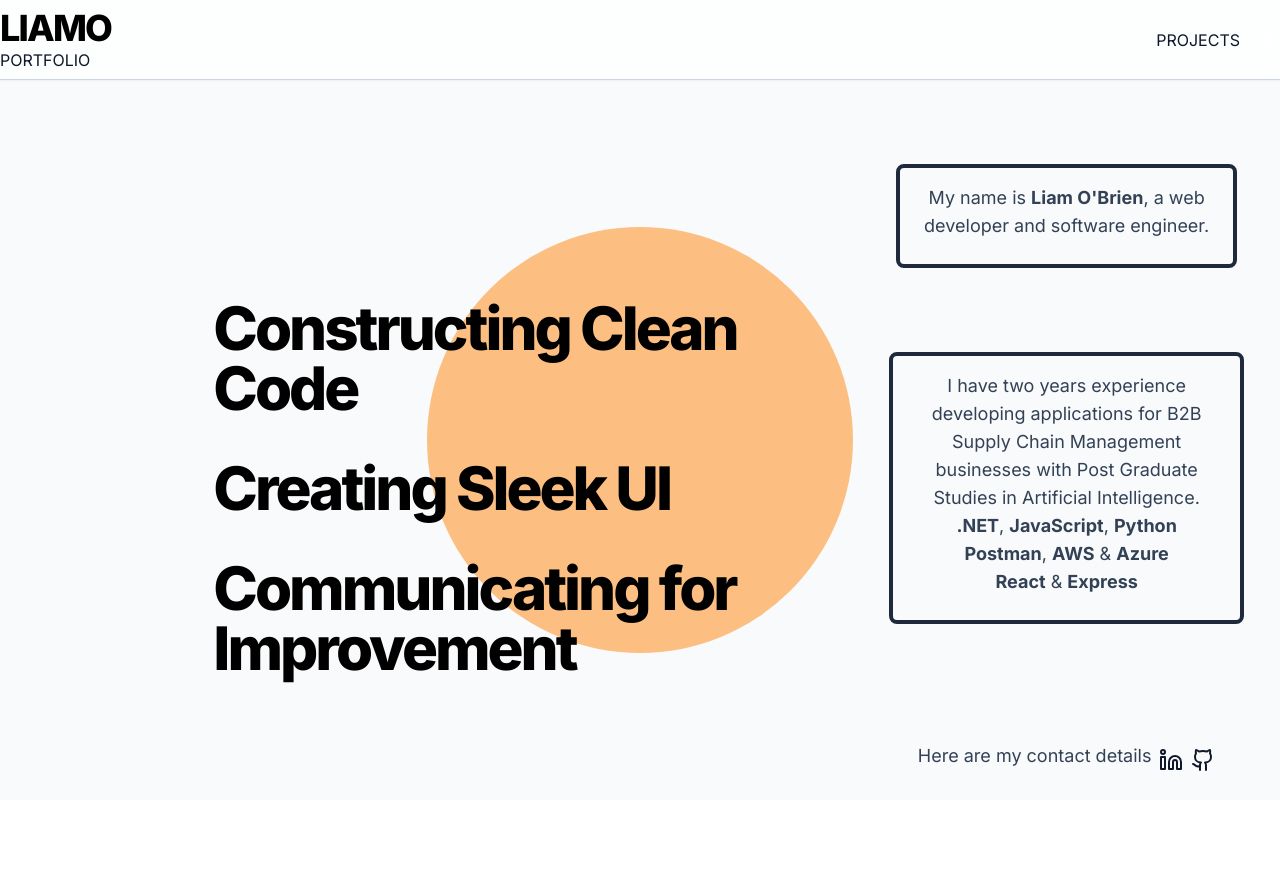
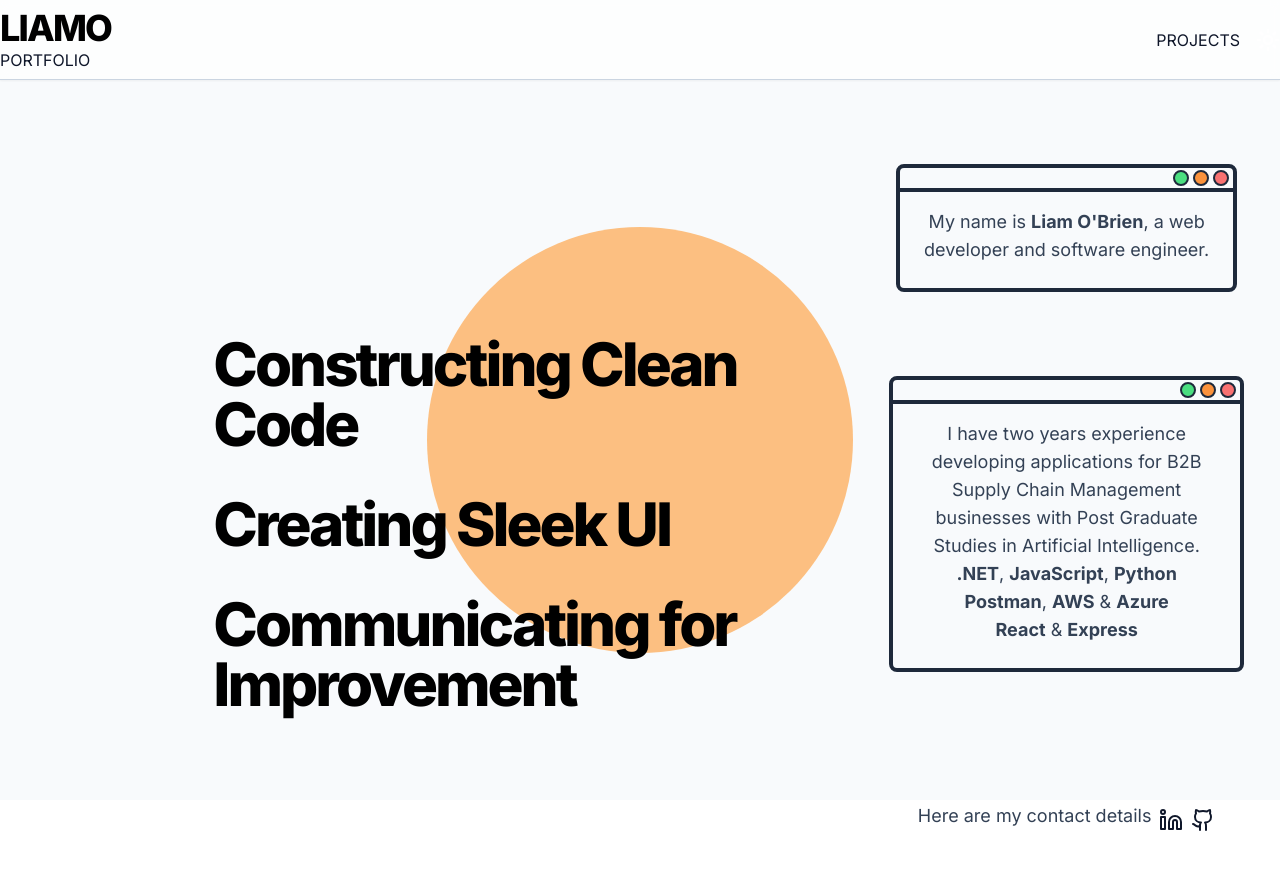
Before and after one commit to liamasis/testfolio, a Next.js app: page / in a window 1280 px wide. Shown: the top 870 px of the page. Built offline with nearby package versions, Linux system fonts and the light colour scheme.

Commit message:
added mac thingos

```diff
--- a/src/app/layout.tsx
+++ b/src/app/layout.tsx
@@ -2,9 +2,14 @@ import Navbar from '@/components/Navbar';
 import Providers from '@/components/Providers';
 import { cn } from '@/lib/utils';
 import '@/styles/globals.css'
-import { Inter } from 'next/font/google'
+import { Inter, Roboto, JetBrains_Mono } from 'next/font/google'
 
 const inter = Inter({ subsets: ['latin'] })
+
+const jetbrains = JetBrains_Mono({
+  subsets:['latin'],
+  weight: ['400', '700']
+})
 
 export default function RootLayout({
   children,
--- a/src/app/page.tsx
+++ b/src/app/page.tsx
@@ -1,8 +1,7 @@
-import Image from 'next/image'
-
 import Paragraph from '@/components/ui/Paragraph';
 import LargeHeading from '@/components/ui/LargeHeading';
 import { Github, Linkedin } from 'lucide-react';
+
 
 export default function Home() {
   return (
@@ -17,14 +16,28 @@ export default function Home() {
 
         </div>
         <div className="col-start-1 col-span-1 xl:col-start-5 xl:col-span-2 h-full w-full flex-grow items-start grid grid-rows-3 ">
-          <div className="col-span-3 xl:col-span-1  h-full w-full flex justify-center items-center ">
-            <div className="min-h-1/2 w-4/5 flex justify-center items-center p-4 border-4 border-solid rounded-lg border-slate-800">
-             <Paragraph>My name is <b>Liam O&apos;Brien</b>, a web developer and software engineer.  </Paragraph>
+          <div className="col-span-3 xl:col-span-1 h-full w-full flex justify-center items-center ">
+            <div className="min-h-1/2 w-4/5 flex-col justify-center items-center border-4 border-solid rounded-lg border-slate-800">
+              <div className="h-6 border-b-4 border-slate-800 flex flex-row-reverse gap-1 items-center justify-items-end">
+                <div className="pr-1 flex gap-1">
+                  <div className="rounded-full bg-green-400 h-4 w-4 border-2 border-slate-800"></div>
+                  <div className="rounded-full bg-orange-400 h-4 w-4 border-2 border-slate-800"></div>
+                  <div className="rounded-full bg-red-400 h-4 w-4 border-2 border-slate-800"></div>
+                </div>
+              </div>
+             <Paragraph className='p-4'>My name is <b>Liam O&apos;Brien</b>, a web developer and software engineer.  </Paragraph>
             </div>
           </div>
           <div className="col-span-3 xl:col-span-1 h-full w-full flex justify-center items-center ">
-          <div className="w-5/6 min-h-5/6 flex justify-center items-center border-4 border-solid rounded-lg border-slate-800 p-4">
-             <Paragraph>I have two years experience developing applications for B2B Supply Chain Management businesses with Post Graduate Studies in Artificial Intelligence.
+          <div className="w-5/6 min-h-5/6 flex-col justify-center items-center border-4 border-solid rounded-lg border-slate-800">
+            <div className="h-6 border-b-4 border-slate-800 flex flex-row-reverse gap-1 items-center justify-items-end">
+              <div className="pr-1 flex gap-1">
+                <div className="rounded-full bg-green-400 h-4 w-4 border-2 border-slate-800"></div>
+                <div className="rounded-full bg-orange-400 h-4 w-4 border-2 border-slate-800"></div>
+                <div className="rounded-full bg-red-400 h-4 w-4 border-2 border-slate-800"></div>
+              </div>
+            </div>
+            <Paragraph className='p-4'>I have two years experience developing applications for B2B Supply Chain Management businesses with Post Graduate Studies in Artificial Intelligence.
 
             <ul>
               <li> <b>.NET</b>, <b>JavaScript</b>, <b>Python</b> </li>
```
Lines whose indentation alone changed are shown as unchanged.
